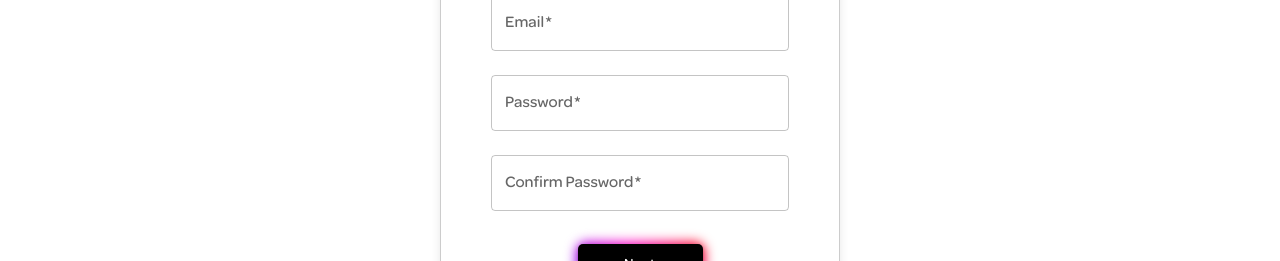
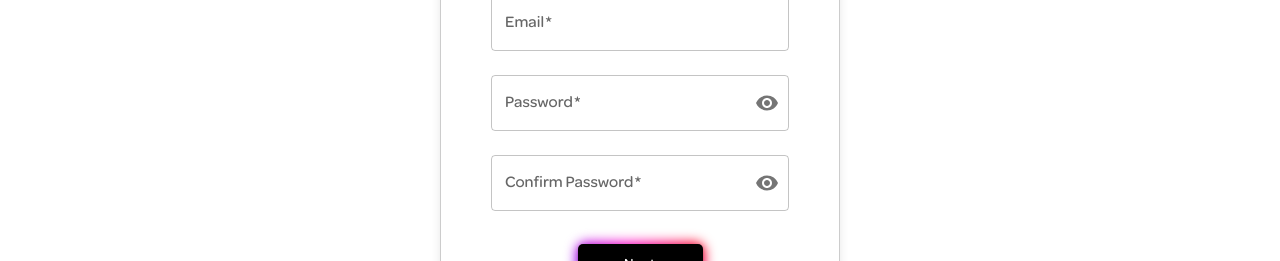
Before and after one commit to 6onosensu/frontend_wordmate, a React (Vite) app: page /register in a window 1280 px wide. Shown: the part 347-608 px from the top of the page. Built offline with nearby package versions, Linux system fonts and the light colour scheme.

Commit message:
added view password option, task: https://trello.com/c/IRN4ULiN/3-add-view-password-option

```diff
--- /dev/null
+++ b/src/components/common/PasswordField.tsx
@@ -0,0 +1,41 @@
+import { useState } from "react";
+import { TextField, IconButton, InputAdornment } from "@mui/material";
+import { Visibility, VisibilityOff } from "@mui/icons-material";
+
+const PasswordField = ({ label, value, onChange }: {
+  label: string;
+  value: string;
+  onChange: (
+    e: React.ChangeEvent<HTMLInputElement>
+  ) => void;
+}) => {
+  const [showPassword, setShowPassword] = useState(false);
+
+  return (
+    <TextField
+      type={showPassword ? "text" : "password"}
+      label={label}
+      value={value}
+      onChange={onChange}
+      margin="normal"
+      fullWidth
+      required
+      slotProps={{
+        input: {
+          endAdornment: (
+            <InputAdornment position="end">
+              <IconButton
+                onClick={() => setShowPassword(!showPassword)}
+                edge="end"
+              >
+                {showPassword ? <VisibilityOff /> : <Visibility />}
+              </IconButton>
+            </InputAdornment>
+          ),
+        }
+      }}
+    />
+  );
+};
+
+export default PasswordField;
--- a/src/pages/auth/Login.tsx
+++ b/src/pages/auth/Login.tsx
@@ -4,6 +4,7 @@ import { useNavigate } from "react-router-dom";
 import { useAuth } from "@/context/AuthContext";
 import { loginUser } from "@/services/authService";
 import { Welcome } from "@/components/Welcome";
+import PasswordField from "@/components/common/PasswordField";
 
 const Login = () => {
   const [email, setEmail] = useState("");
@@ -73,14 +74,12 @@ const Login = () => {
             onChange={(e) => setEmail(e.target.value)}
             required
           />
-          <TextField
-            label="Password"
-            type="password"
-            fullWidth
-            margin="normal"
+          <PasswordField
+            label={"Password"}
             value={password}
-            onChange={(e) => setPassword(e.target.value)}
-            required
+            onChange={
+              (e) => setPassword(e.target.value)
+            }
           />
 
           <FormControlLabel
--- a/src/pages/auth/ResetPassword.tsx
+++ b/src/pages/auth/ResetPassword.tsx
@@ -1,6 +1,7 @@
+import PasswordField from "@/components/common/PasswordField";
 import { useSnackbar } from "@/context/SnackbarContext";
 import { resetUserPassword } from "@/services/authService";
-import { Button, TextField, Typography } from "@mui/material";
+import { Button, Typography } from "@mui/material";
 import { Container, Stack } from "@mui/system";
 import { useState } from "react";
 import { useNavigate, useSearchParams } from "react-router-dom";
@@ -59,19 +60,19 @@ const ResetPassword = () => {
         <Typography variant="h2">Reset Password</Typography>
         <Typography variant="body1">Enter a new password for your account.</Typography>
 
-        <TextField
-          label="New Password"
-          type="password"
+        <PasswordField
+          label={"New Password"}
           value={password}
-          onChange={(e) => setPassword(e.target.value)}
-          fullWidth
+          onChange={
+            (e) => setPassword(e.target.value)
+          }
         />
-        <TextField
-          label="Confirm Password"
-          type="password"
+        <PasswordField
+          label={"Confirm New Password"}
           value={confirmPassword}
-          onChange={(e) => setConfirmPassword(e.target.value)}
-          fullWidth
+          onChange={
+            (e) => setConfirmPassword(e.target.value)
+          }
         />
 
         <Button variant="contained" color="primary" onClick={handleSubmit}>
--- a/src/pages/auth/components/StepOne.tsx
+++ b/src/pages/auth/components/StepOne.tsx
@@ -1,3 +1,4 @@
+import PasswordField from "@/components/common/PasswordField";
 import { TextField, Box, Button } from "@mui/material";
 
 type SetState<T> = (value: T) => void;
@@ -35,23 +36,19 @@ const StepOne = ({
         onChange={(e) => setEmail(e.target.value)}
         required
       />
-      <TextField
-        label="Password"
-        type="password"
-        fullWidth
-        margin="normal"
+      <PasswordField
+        label={"Password"}
         value={password}
-        onChange={(e) => setPassword(e.target.value)}
-        required
+        onChange={
+          (e) => setPassword(e.target.value)
+        }
       />
-      <TextField
-        label="Confirm Password"
-        type="password"
-        fullWidth
-        margin="normal"
+      <PasswordField
+        label={"Confirm Password"}
         value={confirmPassword}
-        onChange={(e) => setConfirmPassword(e.target.value)}
-        required
+        onChange={
+          (e) => setConfirmPassword(e.target.value)
+        }
       />
 
       <Box sx={{ mt: 2, display: "flex", justifyContent: "center" }}>
--- a/src/pages/dashboard/components/EditUserSection/components/ChangePassword.tsx
+++ b/src/pages/dashboard/components/EditUserSection/components/ChangePassword.tsx
@@ -1,9 +1,10 @@
-import { Button, TextField } from "@mui/material";
+import { Button } from "@mui/material";
 import { FC, useState } from "react";
 import { ChangeProps } from "../EditUserSection";
 import { useSnackbar } from "@/context/SnackbarContext";
 import { useAuth } from "@/context/AuthContext";
 import { resetUserPassword } from "@/services/authService";
+import PasswordField from "@/components/common/PasswordField";
 
 const ChangePassword: FC<ChangeProps> = ({ onSuccess }) => {
   const { showSnackbar } = useSnackbar();
@@ -49,19 +50,19 @@ const ChangePassword: FC<ChangeProps> = ({ onSuccess }) => {
 
   return (
     <>
-      <TextField
-        label="New Password"
-        type="password"
+      <PasswordField
+        label={"New Password"}
         value={newPassword}
-        onChange={(e) => setNewPassword(e.target.value)}
-        fullWidth
+        onChange={
+          (e) => setNewPassword(e.target.value)
+        }
       />
-      <TextField
-        label="Confirm New Password"
-        type="password"
+      <PasswordField
+        label={"Confirm New Password"}
         value={confirmNewPassword}
-        onChange={(e) => setConfirmNewPassword(e.target.value)}
-        fullWidth
+        onChange={
+          (e) => setConfirmNewPassword(e.target.value)
+        }
       />
       <Button
         variant="contained"
```
Also changed, not shown: src/components/common/InfoField.tsx (added).
